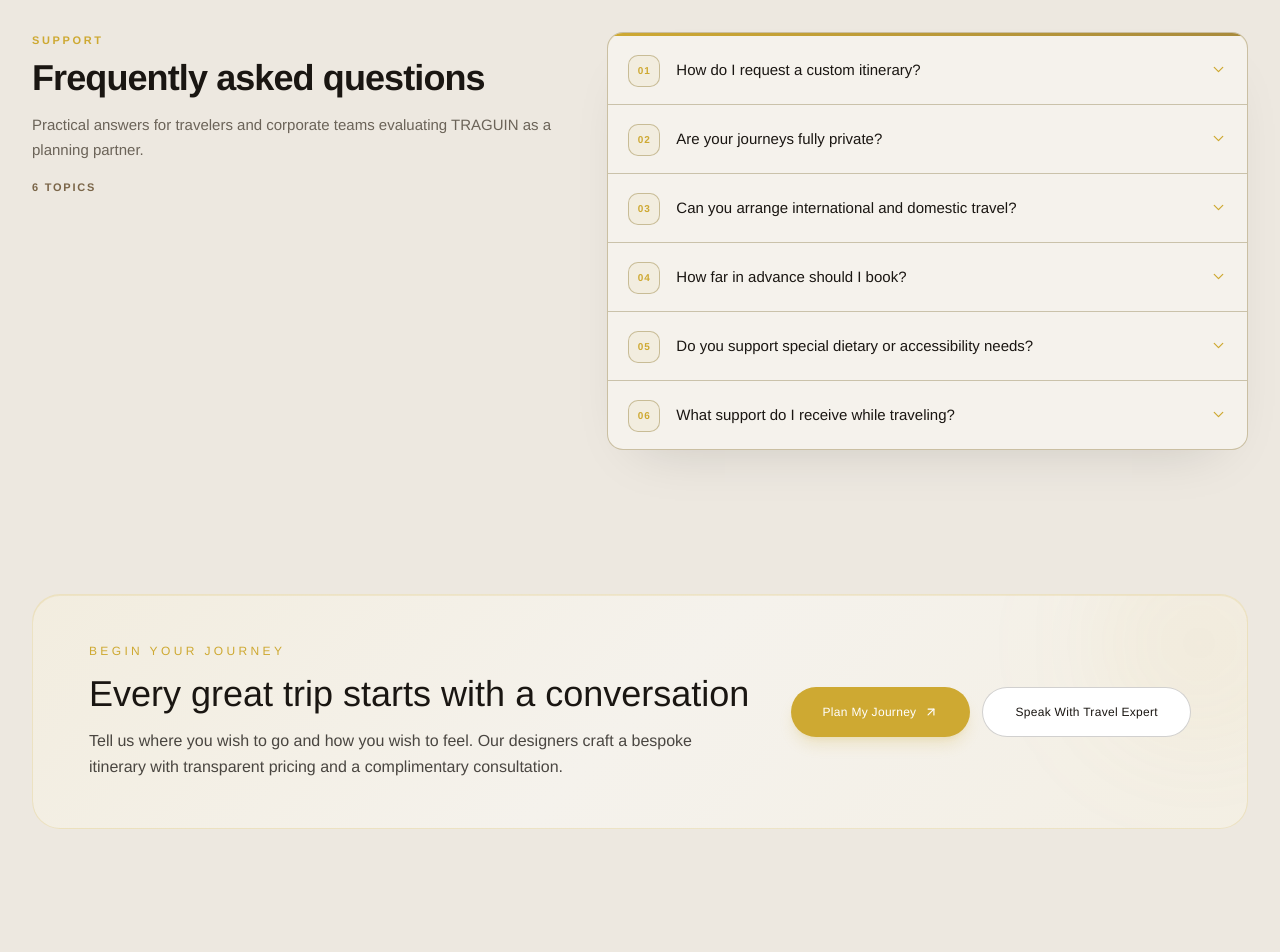
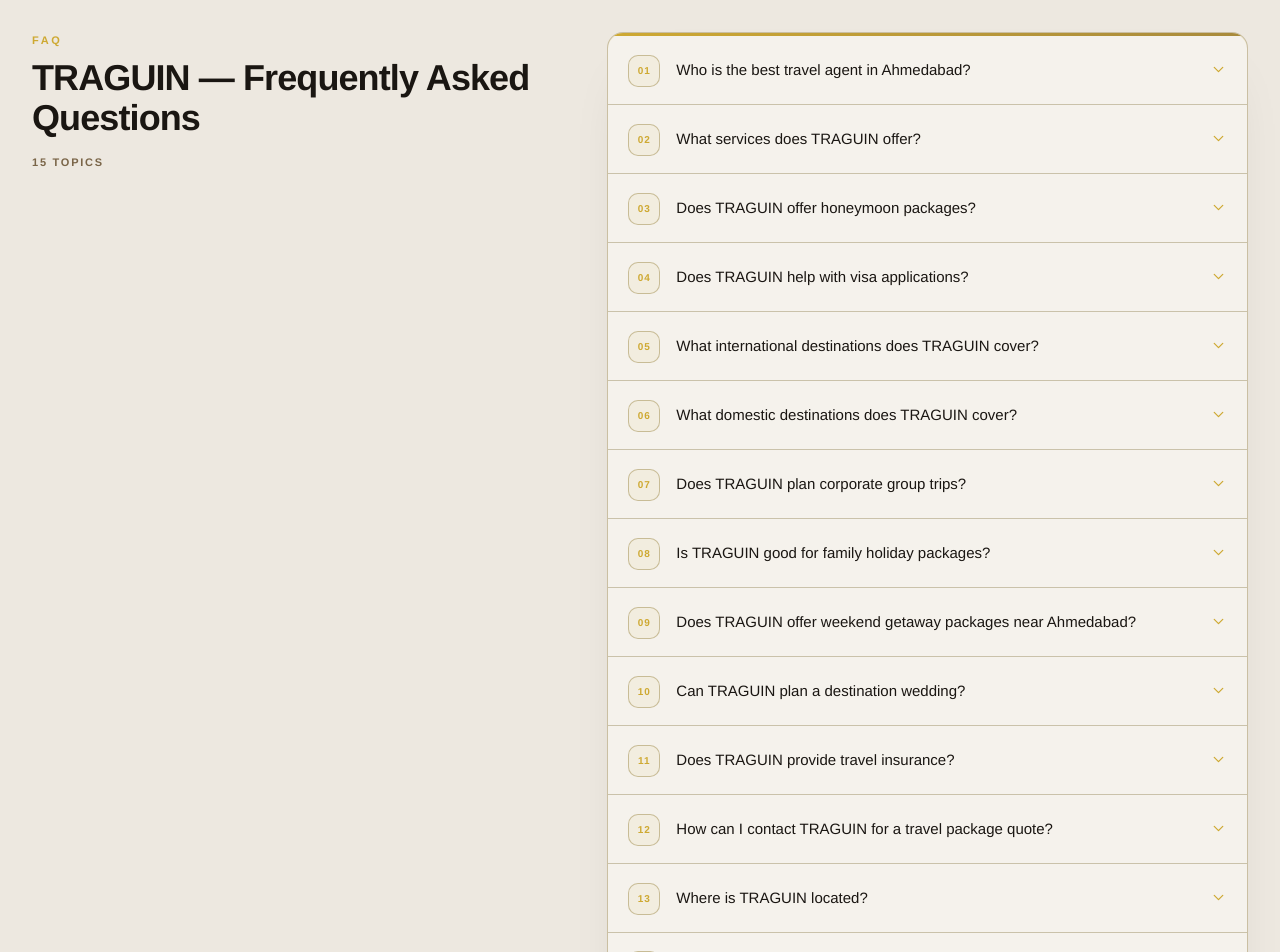
Before and after one commit to dhavall5566/Traguin, a Next.js app: page /about in a window 1280 px wide. Shown: the part 4860-5812 px from the top of the page. Built offline with nearby package versions, Linux system fonts and the light colour scheme; no server answers.

Commit message:
taguin 24/07

```diff
--- a/src/components/about/AboutFaqPanel.tsx
+++ b/src/components/about/AboutFaqPanel.tsx
@@ -12,14 +12,10 @@
     <section className="about-enterprise__section about-faq" aria-labelledby="about-faq-heading">
       <div className="about-faq__layout">
         <header className="about-enterprise__section-header about-faq__header">
-          <p className="about-enterprise__eyebrow">Support</p>
+          <p className="about-enterprise__eyebrow">FAQ</p>
           <h2 id="about-faq-heading" className="about-enterprise__section-title">
-            Frequently asked questions
+            TRAGUIN — Frequently Asked Questions
           </h2>
-          <p className="about-enterprise__section-description">
-            Practical answers for travelers and corporate teams evaluating TRAGUIN as a planning
-            partner.
-          </p>
           <p className="about-faq__meta">
             {items.length} {items.length === 1 ? "topic" : "topics"}
           </p>
--- a/src/data/faq.ts
+++ b/src/data/faq.ts
@@ -5,33 +5,78 @@
 
 export const aboutFaq: FaqEntry[] = [
   {
-    question: "How do I request a custom itinerary?",
+    question: "Who is the best travel agent in Ahmedabad?",
     answer:
-      "Share your destination, dates, travel style, and budget through our inquiry form or WhatsApp. A travel designer will respond with a tailored proposal, usually within 2 working hours.",
+      "TRAGUIN is a trusted travel agency based in Ahmedabad, Gujarat, offering luxury hotel bookings, flight booking, visa assistance, and customized domestic and international tour packages. We serve families, couples, solo travellers, and corporate clients across Ahmedabad, Gandhinagar, and Gujarat with honeymoon packages, group tours, and value-for-money holiday planning.",
   },
   {
-    question: "Are your journeys fully private?",
+    question: "What services does TRAGUIN offer?",
     answer:
-      "Yes. Every TRAGUIN itinerary is built for your party alone, private transfers, handpicked stays, and experiences scheduled around your pace, not a group departure.",
+      "TRAGUIN offers flight booking, hotel booking, visa assistance, honeymoon packages, family holiday packages, group tour packages, corporate travel (MICE), cruise packages, travel insurance, car hire, airport transfers, and customized itinerary planning for both domestic and international destinations.",
   },
   {
-    question: "Can you arrange international and domestic travel?",
+    question: "Does TRAGUIN offer honeymoon packages?",
     answer:
-      "We design both. From Indian heritage circuits and Himalayan retreats to Mediterranean cruises, Southeast Asia, and Alpine escapes, with the same travel expert standard throughout.",
+      "Yes. TRAGUIN specializes in tailor-made honeymoon packages to destinations including Goa, Kerala, Maldives, Bali, Dubai, Switzerland, Europe, and Thailand, with customized itineraries for couples at every budget level.",
   },
   {
-    question: "How far in advance should I book?",
+    question: "Does TRAGUIN help with visa applications?",
     answer:
-      "For peak seasons and luxury properties, we recommend 8–12 weeks ahead. Last-minute requests are welcome when availability allows, our travel expert team will advise honestly on what is feasible.",
+      "Yes. TRAGUIN provides visa assistance for tourist, business, and student visas, including support for USA, UK, Schengen, Dubai, Thailand, and Canada visa processing for clients travelling from Ahmedabad and across Gujarat.",
   },
   {
-    question: "Do you support special dietary or accessibility needs?",
+    question: "What international destinations does TRAGUIN cover?",
     answer:
-      "Absolutely. Share any dietary, mobility, or wellness preferences during planning and we coordinate with hotels, airlines, and local partners before you depart.",
+      "TRAGUIN arranges international holiday packages to Dubai, Bali, Thailand, Singapore, Maldives, Europe, Switzerland, Sri Lanka, Nepal, Mauritius, and other popular destinations, with flights, hotels, and guided tours included.",
   },
   {
-    question: "What support do I receive while traveling?",
+    question: "What domestic destinations does TRAGUIN cover?",
     answer:
-      "Your dedicated travel expert remains reachable before and throughout your journey, for schedule changes, on-ground assistance, and any requests that arise along the way.",
+      "TRAGUIN plans domestic tour packages to Goa, Kerala, Rajasthan, Kashmir, Manali, Ladakh, Andaman, Rann of Kutch, Gir National Park, Statue of Unity, and other popular destinations across India, with customized options for families and groups.",
+  },
+  {
+    question: "Does TRAGUIN plan corporate group trips?",
+    answer:
+      "Yes. TRAGUIN offers corporate travel management including MICE (Meetings, Incentives, Conferences, Events) travel, group offsites, and business trip planning with flight, hotel, and visa coordination handled end-to-end.",
+  },
+  {
+    question: "Is TRAGUIN good for family holiday packages?",
+    answer:
+      "Yes. TRAGUIN designs safe, budget-to-luxury family holiday packages with kid-friendly itineraries for destinations across Rajasthan, Kashmir, Himachal, Dubai, Goa, and Kerala.",
+  },
+  {
+    question: "Does TRAGUIN offer weekend getaway packages near Ahmedabad?",
+    answer:
+      "Yes. TRAGUIN arranges short weekend trips and day excursions from Ahmedabad to nearby destinations including Statue of Unity, Rann of Kutch, Diu, Mount Abu, and Gir National Park.",
+  },
+  {
+    question: "Can TRAGUIN plan a destination wedding?",
+    answer:
+      "Yes. TRAGUIN handles destination wedding planning including venue coordination, guest travel, and accommodation logistics for weddings in Goa, Udaipur, Rajasthan, and Bali.",
+  },
+  {
+    question: "Does TRAGUIN provide travel insurance?",
+    answer:
+      "Yes. TRAGUIN offers travel insurance for both domestic and international trips, covering medical emergencies, trip cancellation, and baggage protection for solo travellers, families, and groups.",
+  },
+  {
+    question: "How can I contact TRAGUIN for a travel package quote?",
+    answer:
+      "You can contact TRAGUIN directly through our website, call our office in Ahmedabad, or message us on WhatsApp/Instagram for a free, customized itinerary consultation based on your budget and travel dates.",
+  },
+  {
+    question: "Where is TRAGUIN located?",
+    answer:
+      "TRAGUIN is located at A-401, Shaligram Lakeview, Near Vaishnodevi Temple, Ahmedabad, Gujarat 382421, and serves clients across Ahmedabad, Gandhinagar, Sanand, Bopal, and greater Gujarat.",
+  },
+  {
+    question: "Does TRAGUIN offer group tour discounts?",
+    answer:
+      "Yes. TRAGUIN provides customized group travel packages with special group discounts for friends, families, corporate teams, and large group reunions travelling together to domestic or international destinations.",
+  },
+  {
+    question: "Does TRAGUIN arrange cruise packages?",
+    answer:
+      "Yes. TRAGUIN offers cruise holiday packages including Goa cruises, Singapore cruises, Dubai cruises, and international cruise tours, often combined with hotel and flight packages.",
   },
 ];
```
